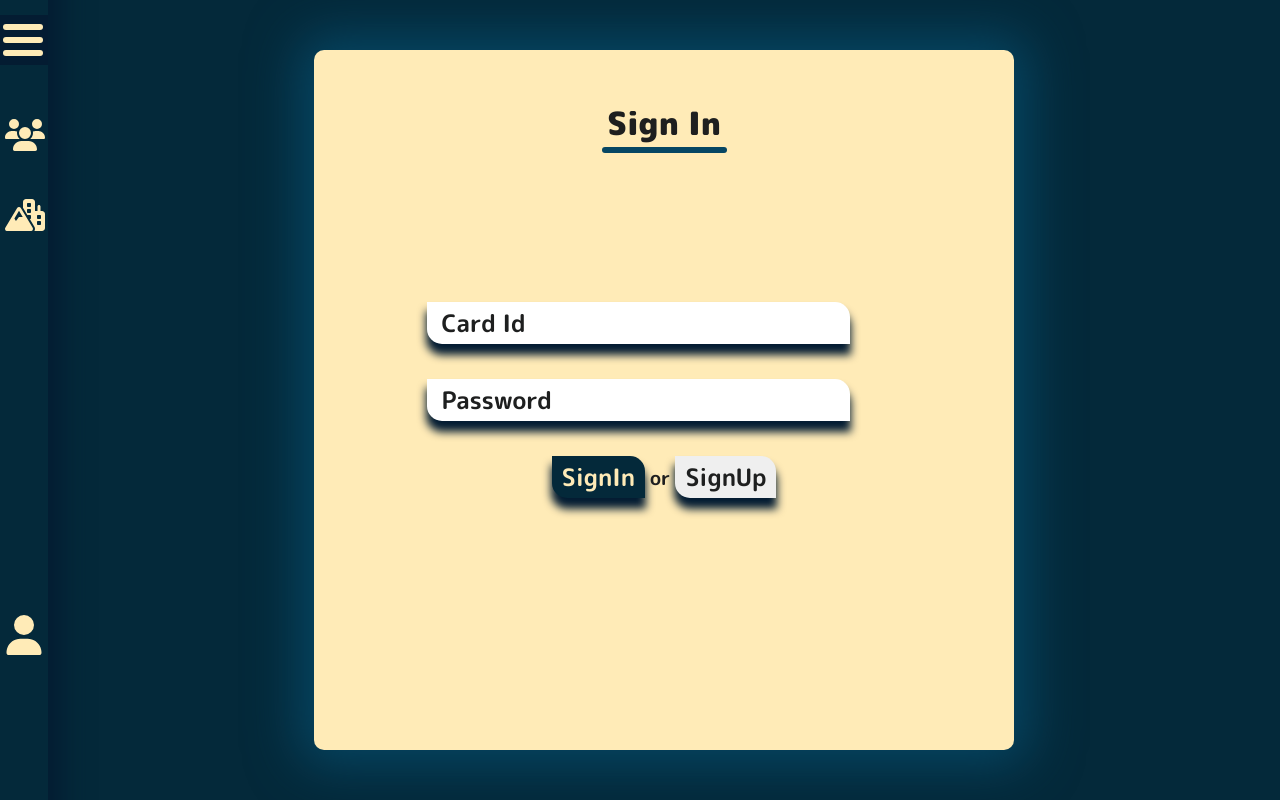
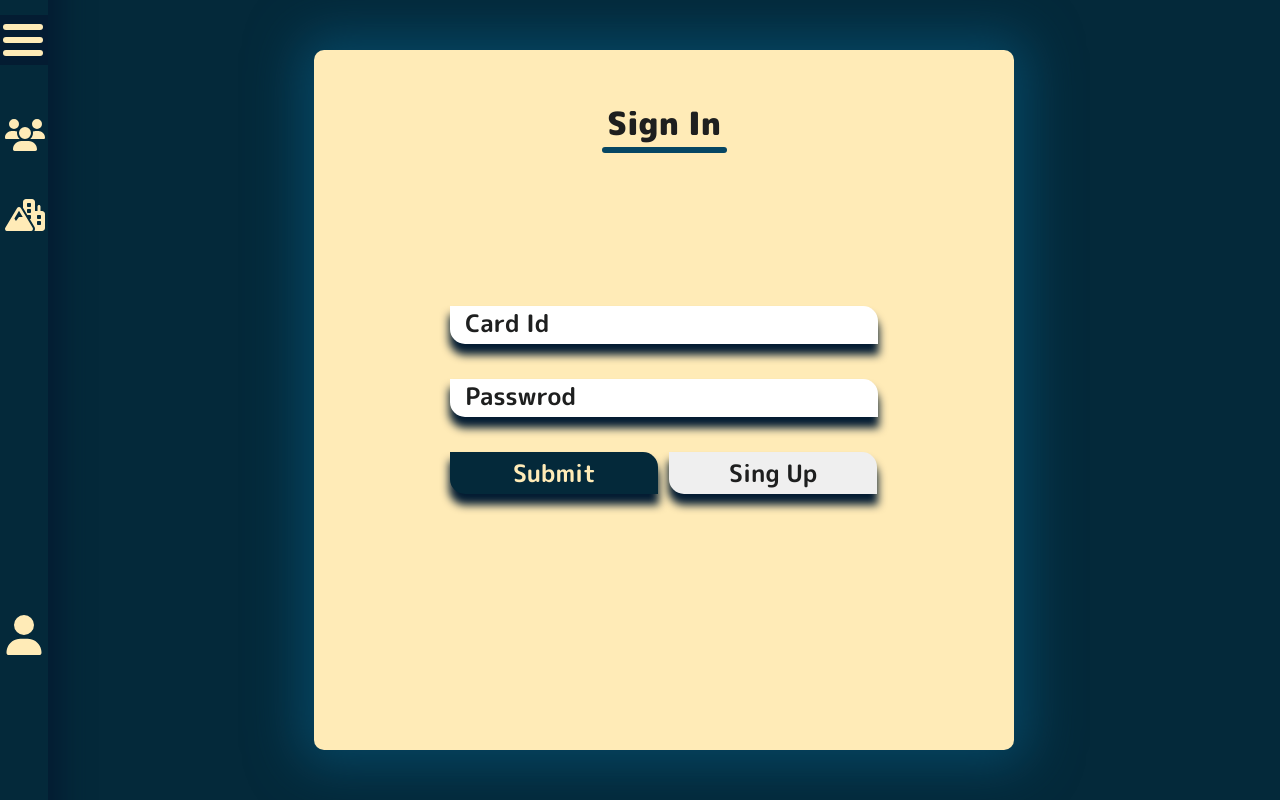
Before and after one commit to Ru-kko/tourist_test, a React (Vite) app in the folder Client/: page /login in a window 1280 px wide. Built offline with nearby package versions, Linux system fonts and the light colour scheme.

Commit message:
traslade login form to a component

```diff
--- a/Client/src/pages/LogIn.tsx
+++ b/Client/src/pages/LogIn.tsx
@@ -15,7 +15,7 @@
 import { useNavigate } from "react-router-dom";
 
 import "./styles/login.css";
-type ParseFn<T> = (data: { [K in keyof Partial<T>]: T[K] }) => void;
+import Form, { InputProps } from "../partials/Form/Form";
 
 export default function LogInPage() {
   /**
@@ -28,6 +28,108 @@
   const navigation = useNavigate();
   const dispatch = useStoreDispatch();
   const sessionData = useAppSelector((st: RootState) => st.session);
+
+  const singUpConf: (InputProps[] | InputProps)[] = [
+    {
+      label: "Full Name",
+      type: "text",
+      required: true,
+      onChange: (_, value) => {
+        updateFormData({ ...formData, fullName: value });
+      },
+    },
+    {
+      label: "Born Date",
+      type: "date",
+      required: true,
+      onChange: (_, value) => {
+        updateFormData({ ...formData, bornDate: value });
+      },
+    },
+    [
+      {
+        type: "number",
+        name: "travelBudget",
+        required: true,
+        label: "Budget",
+        onChange: (_, value) => {
+          updateFormData({ ...formData, travelBudget: parseInt(value) });
+        },
+      },
+      {
+        type: "number",
+        required: true,
+        label: "Frequency",
+        onChange: (_, value) => {
+          updateFormData({ ...formData, travelBudget: parseInt(value) });
+        },
+      },
+    ],
+    [
+      {
+        type: "password",
+        label: "Passwrod",
+        required: true,
+        onChange: (_, value) => {
+          updateFormData({ ...formData, password: value });
+        },
+      },
+      {
+        type: "number",
+        label: "Card Id",
+        required: true,
+        onChange: (_, val) => {
+          updateFormData({ ...formData, cardId: val });
+        },
+      },
+    ],
+    [
+      {
+        type: "submit",
+        label: "SignUp",
+      },
+      {
+        type: "button",
+        label: "Sing In",
+        onClick: () => {
+          setState(true);
+        },
+      },
+    ],
+  ];
+  const singInConfig: (InputProps[] | InputProps)[] = [
+    {
+      type: "number",
+      label: "Card Id",
+      required: true,
+      onChange: (_, val) => {
+        updateFormData({ ...formData, cardId: val });
+      },
+    },
+    {
+      type: "password",
+      label: "Passwrod",
+      required: true,
+      onChange: (_, val) => {
+        updateFormData({ ...formData, password: val });
+      },
+    },
+    [
+      {
+        type: "submit",
+        label: "Sign In",
+      },
+      {
+        type: "button",
+        label: "Sing Up",
+        onClick: () => {
+          console.log("click");
+
+          setState(false);
+        },
+      },
+    ],
+  ];
 
   useEffect(() => {
     if (sessionData) {
@@ -81,130 +183,13 @@
         <h1>{state ? "Sign In" : "Sign Up"}</h1>
       </div>
       {loading ? (
-        <Loading width="10rem" />
+        <Loading width="200px" />
       ) : (
-        <form className="loggin-form" onSubmit={handleSession}>
-          {state ? (
-            <LongginForm
-              fn={(inf) => updateFormData({ ...formData, ...inf })}
-            />
-          ) : (
-            <RegisterForm
-              fn={(inf) => updateFormData({ ...formData, ...inf })}
-            />
-          )}
-          <div className="log-horizontal-row">
-            <input
-              type="submit"
-              className="submit-btn"
-              value={state ? "SignIn" : "SignUp"}
-            />
-            or
-            <button
-              onClick={() => {
-                setState(!state);
-                updateFormData({});
-              }}
-            >
-              {!state ? "SignIn" : "SignUp"}
-            </button>
-          </div>
-        </form>
+        <Form
+          onSubmit={handleSession}
+          data={state ? singInConfig : singUpConf}
+        />
       )}
     </div>
   );
 }
-
-const LongginForm = (props: { fn: ParseFn<User> }) => (
-  <>
-    <div>
-      <input
-        type="number"
-        name="cardId"
-        required
-        onChange={(e) => props.fn({ [e.target.name]: e.target.value })}
-      />
-      <div className="cut" />
-      <span>Card Id</span>
-    </div>
-    <div>
-      <input
-        type="password"
-        name="password"
-        required
-        onChange={(e) => props.fn({ [e.target.name]: e.target.value })}
-      />
-      <div className="cut" />
-      <span>Password</span>
-    </div>
-  </>
-);
-
-const RegisterForm = (props: { fn: ParseFn<User> }) => (
-  <>
-    <div>
-      <input
-        type="text"
-        name="fullName"
-        required
-        onChange={(e) => props.fn({ [e.target.name]: e.target.value })}
-      />
-      <div className="cut" />
-      <span>Full Name</span>
-    </div>
-    <div>
-      <input
-        type="date"
-        name="bornDate"
-        required
-        onChange={(e) => props.fn({ [e.target.name]: e.target.value })}
-      />
-      <div className="cut" />
-      <span>Born Date</span>
-    </div>
-    <div className="log-horizontal-row">
-      <div>
-        <input
-          type="number"
-          name="travelFrequency"
-          required
-          onChange={(e) => props.fn({ [e.target.name]: e.target.value })}
-        />
-        <div className="cut" />
-        <span>TravelFrequecy</span>
-      </div>
-      <div>
-        <input
-          type="number"
-          name="travelBudget"
-          required
-          onChange={(e) => props.fn({ [e.target.name]: e.target.value })}
-        />
-        <div className="cut"></div>
-        <span>TravelBudget</span>
-      </div>
-    </div>
-    <div className="log-horizontal-row">
-      <div>
-        <input
-          type="number"
-          name="cardId"
-          required
-          onChange={(e) => props.fn({ [e.target.name]: e.target.value })}
-        />
-        <div className="cut" />
-        <span>CardId</span>
-      </div>
-      <div>
-        <input
-          type="password"
-          name="password"
-          required
-          onChange={(e) => props.fn({ [e.target.name]: e.target.value })}
-        />
-        <div className="cut" />
-        <span>Password</span>
-      </div>
-    </div>
-  </>
-);
--- /dev/null
+++ b/Client/src/partials/Form/Form.css
@@ -0,0 +1,89 @@
+form {
+  display: flex;
+  flex-direction: column;
+  gap: 2.2rem;
+  align-items: center;
+}
+form div:not(.cut) {
+  position: relative;
+  width: 90%;
+}
+form span,
+form .cut {
+  position: absolute;
+  top: 8px;
+  left: 15px;
+  transition: 0.5s ease-in;
+  top: -1rem;
+}
+
+form span {
+  font-size: 1.5rem;
+  top: auto;
+  bottom: 3px;
+}
+form input {
+  border: none;
+  border-radius: 0 15px;
+  padding: 3px 10px;
+  box-shadow: 0px 10px 8px 1px var(--darkness);
+  font-size: 1.5rem;
+  height: 2rem;
+  width: calc(100% - 20px);
+}
+form input::-webkit-inner-spin-button,
+form input::-webkit-outer-spin-button,
+form input:not(:valid, :focus)::-webkit-datetime-edit {
+  display: none;
+  color: transparent;
+}
+
+form input[type="date"] {
+  min-width: 15rem;
+}
+form input[type="date"] ~ span {
+  left: 2.3rem;
+}
+
+form .cut {
+  transition-delay: .5s;
+  transform: scaleX(0);
+  transform-origin: bottom left;
+  box-shadow: -1px 4px 6px 0px var(--darkness);
+  border-radius: 0 0.6rem;
+}
+form input:focus ~ .cut,
+form input:valid ~ .cut {
+  background-color: var(--white);
+  transform: scaleX(1);
+  height: 1.2rem;
+  width: 65%;
+}
+form input:focus ~ span,
+form input:valid ~ span {
+  font-size: 1.2rem;
+  bottom: auto;
+  transform: translate(5px, -1.35rem);
+}
+
+.form-horizontal-row {
+  display: flex;
+  flex-direction: row;
+  gap: 10px;
+  font-weight: 600;
+  align-items: center;
+  justify-content: space-around;
+}
+.form-horizontal-row input {
+  max-width: 13rem;
+}
+
+form input[type="button"], form input[type="submit"] {
+  height: auto;
+  width: 100%;
+}
+
+form:not(:valid) .submit-btn {
+  background-color: var(--main);
+  color: var(--white);
+}
--- /dev/null
+++ b/Client/src/partials/Form/Form.tsx
@@ -0,0 +1,58 @@
+import { FormEventHandler, MouseEventHandler } from "react";
+import "./Form.css";
+
+export default function Form(props: Props) {
+  return (
+    <form onSubmit={props.onSubmit}>
+      {props.data.map((inp) =>
+        inp instanceof Array ? (
+          <div className="form-horizontal-row">
+            {inp.map((d) => (
+              <InputForm {...d} />
+            ))}
+          </div>
+        ) : (
+          <InputForm {...inp} />
+        )
+      )}
+    </form>
+  );
+}
+
+function InputForm(props: InputProps) {
+  return (
+    <div>
+      <input
+        className={props.type === "submit" ? "submit-btn" : ""}
+        type={props.type}
+        name={props.name}
+        required={props.required}
+        value={props.type === "button" ? props.label : undefined}
+        onClick={props.onClick}
+        onChange={(e) => props.onChange?.(e.target.name, e.target.value)}
+      />
+      {props.type === "button" || props.type === "submit" ? (
+        ""
+      ) : (
+        <>
+          <div className="cut" />
+          <span>{props.label}</span>
+        </>
+      )}
+    </div>
+  );
+}
+
+export interface InputProps {
+  name?: string;
+  type: "text" | "password" | "date" | "number" | "submit" | "button";
+  required?: boolean;
+  label: string;
+  onChange?: (name: string, vale: string) => void;
+  onClick?: MouseEventHandler<HTMLInputElement>;
+}
+
+interface Props {
+  onSubmit?: FormEventHandler<HTMLFormElement>;
+  data: (InputProps[] | InputProps)[];
+}
```
